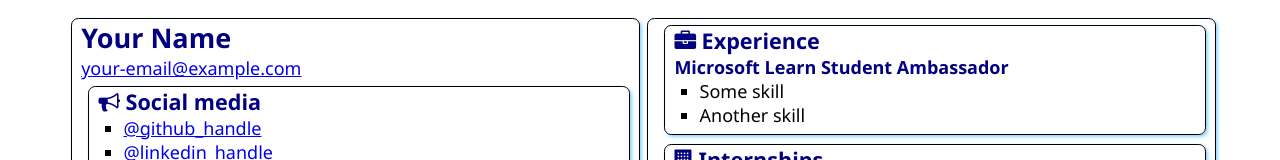
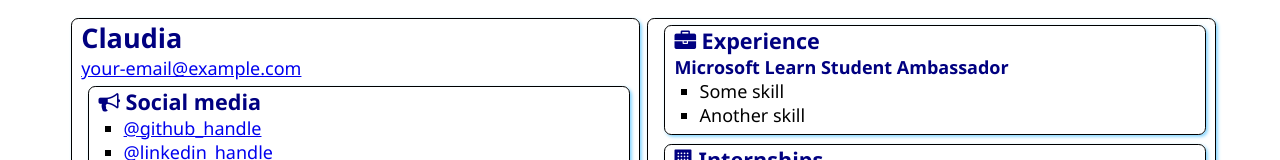
Before and after one commit to Claudy-MLSA/SATechnicalOnboarding, a plain HTML site: page src/index.html in a window 1280 px wide. Shown: the top 160 px of the page. Drawn offline with Linux system fonts and the light colour scheme.

Commit message:
Added my name

```diff
--- a/src/index.html
+++ b/src/index.html
@@ -12,7 +12,7 @@
 <body>
     <main>
         <article class="box">
-            <h1>Your Name</h1>
+            <h1>Claudia</h1>
             <div><a href="mailto:your.email@example.com">your-email@example.com</a></div>
 
             <section class="box">
```
